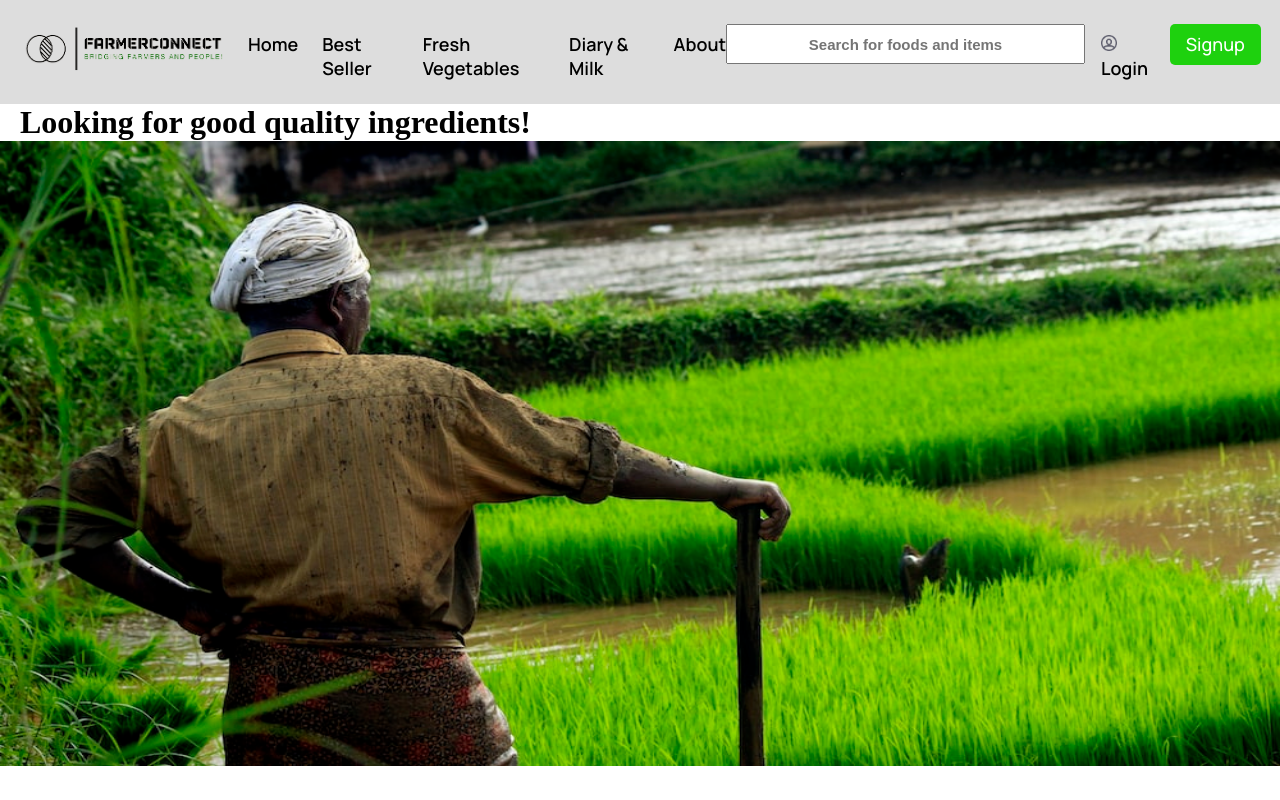
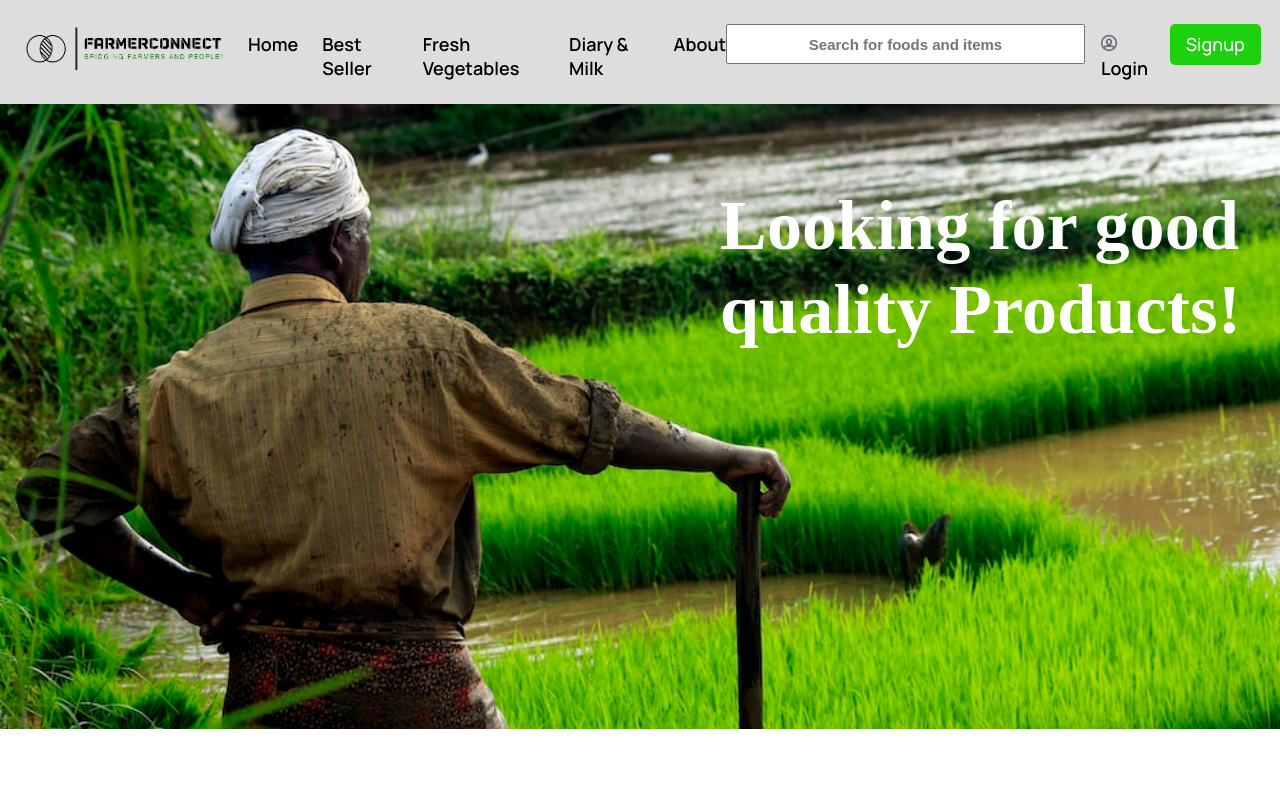
Before and after one commit to VishalSalemJayavel/PriceFinder, a React (Create React App) app in the folder frontend/: page / in a window 1280 px wide. Built offline with nearby package versions, Linux system fonts and the light colour scheme.

Commit message:
header version 1 complete

```diff
--- a/frontend/src/App.css
+++ b/frontend/src/App.css
@@ -14,6 +14,11 @@ a {
     text-decoration: none;
 }
 
+.app__flex {
+    display: flex;
+    justify-content: center;
+    align-items: center;
+  }
 
 /* .gradient__text{
     background: var(--gradient-text);
--- a/frontend/src/components/header/Header.jsx
+++ b/frontend/src/components/header/Header.jsx
@@ -5,15 +5,15 @@ import { images } from '../../constants';
 import './header.css'
 const Header = () => {
   return (
-    <div className="app__header app__flex">
+    <div className="app__header">
       <motion.div
         whileInView={{ x: [-100, 0], opacity: [0, 1] }}
         transition={{ duration: 0.5 }}
         className="app__header-info"
       >
-        <div className="app__header_text app__flex">
-          <div style={{ marginLeft: 20 }}>
-            <h1 className="head-text">Looking for good quality ingredients!</h1>
+        <div className="app__header_text ">
+          <div>
+            <h1 className="head-text">Looking for good quality Products!</h1>
           </div>
         </div>
       </motion.div>
@@ -25,13 +25,13 @@ const Header = () => {
         className="app__header_img"
       >
 
-        <motion.img
+        {/* <motion.img
           whileInView={{ scale: [0, 1] }}
           transition={{ duration: 1, ease: 'easeInOut' }}
           src={images.header}
           alt="header_img"
           className="overlay_img"
-        />
+        /> */}
 
 
       </motion.div>
--- a/frontend/src/components/header/header.css
+++ b/frontend/src/components/header/header.css
@@ -1,12 +1,17 @@
-.overlay_img {
+h1 {
     width: 100%;
     height: 625px;
+    background-image: url(../../assets/header.png);
+    background-size: cover;
+    background-position: center;
+    color: #fff;
+    padding:5rem 0 0 45rem;
+    font-family: var(--font-Manrope);
+    font-size: 70px;
+    font-weight: 700;
+    line-height: 120%;
+    letter-spacing: 0.192px;
+
+
+
 }
-
-.app__header_img {
-    height: 25%;
-}
-
-p{
-    display: inline-block;
-}
```
Also changed, not shown: frontend/src/components/navbar/Navbar.jsx (line endings or trailing spaces).
